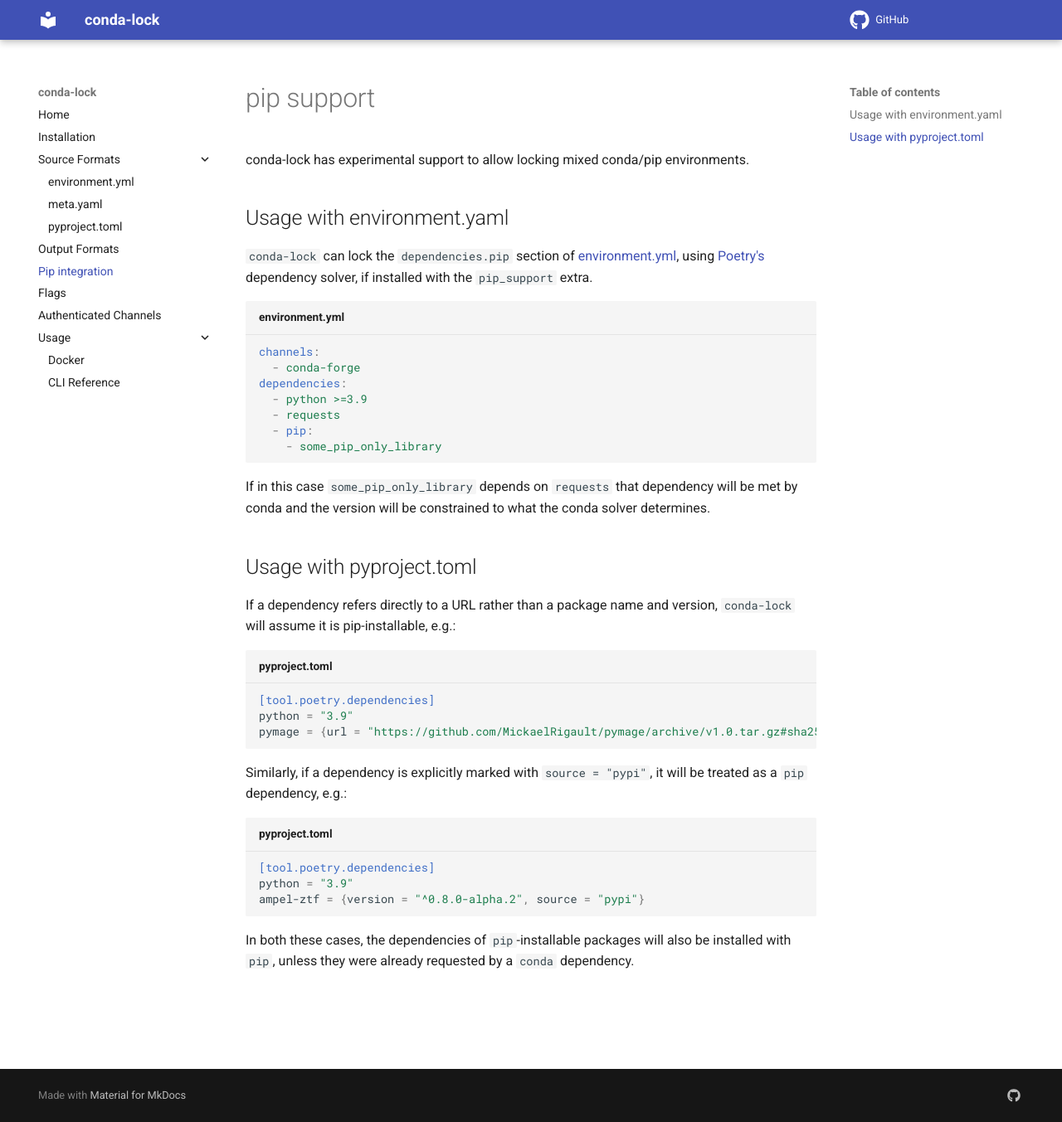
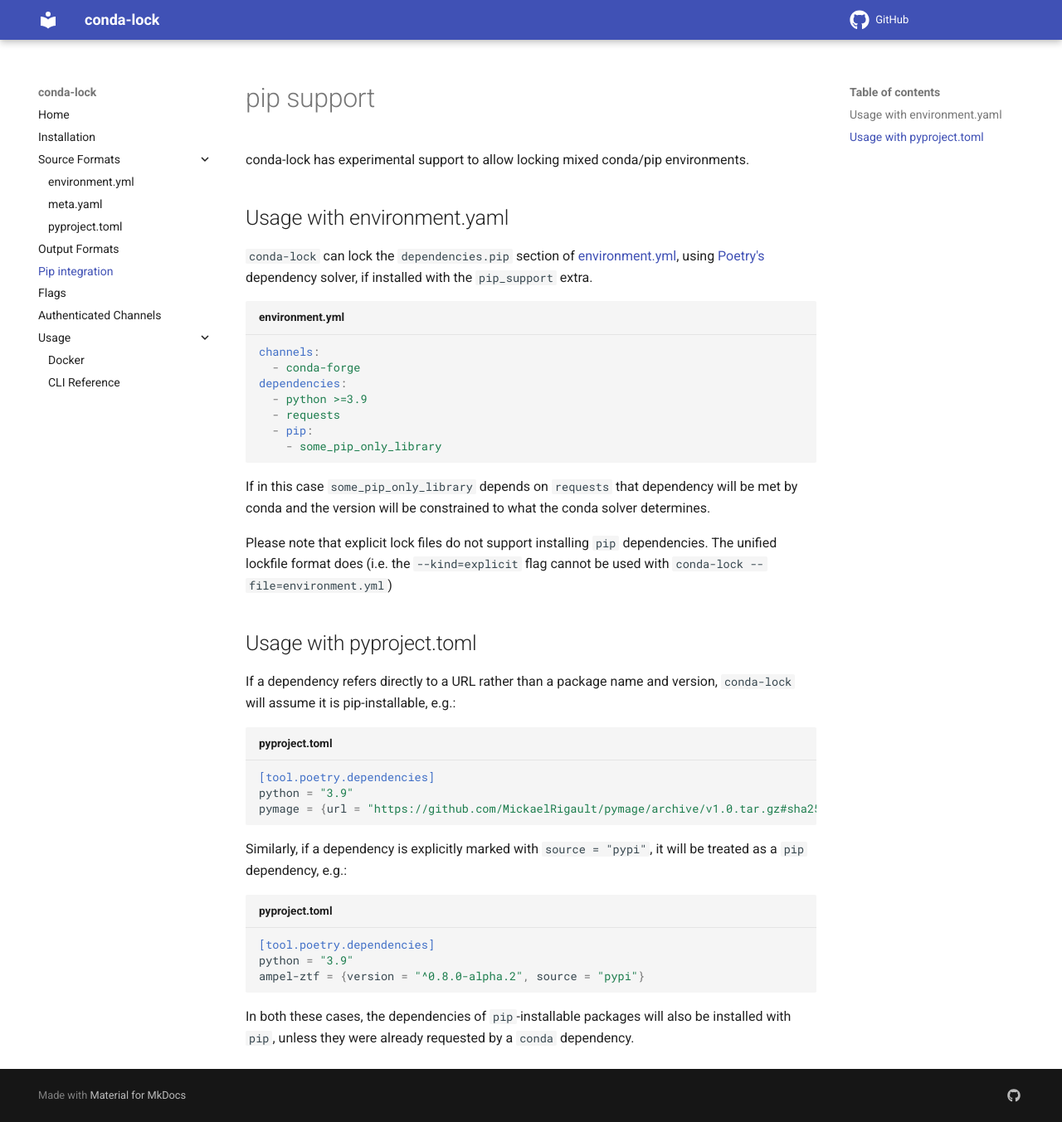
Before and after one commit to conda/conda-lock, an MkDocs documentation site: the page built from docs/pip.md, in a window 1280 px wide and 1353 px high. Shown: the whole window at 83% size. Built offline with MkDocs 1.6.1 and Material for MkDocs 9.7.7, drawn with Linux system fonts in a browser that asks for light colours; comment, search, counter and statistics services are not loaded.

Commit message:
Do not use `--kind=explicit`

```diff
--- a/docs/pip.md
+++ b/docs/pip.md
@@ -20,6 +20,10 @@
 
 If in this case `some_pip_only_library` depends on `requests` that dependency will be met by
 conda and the version will be constrained to what the conda solver determines.
+
+Please note that explicit lock files do not support installing `pip` dependencies.
+The unified lockfile format does (i.e. the `--kind=explicit` flag cannot be used
+with `conda-lock --file=environment.yml`)
 
 ## Usage with pyproject.toml
 
```
